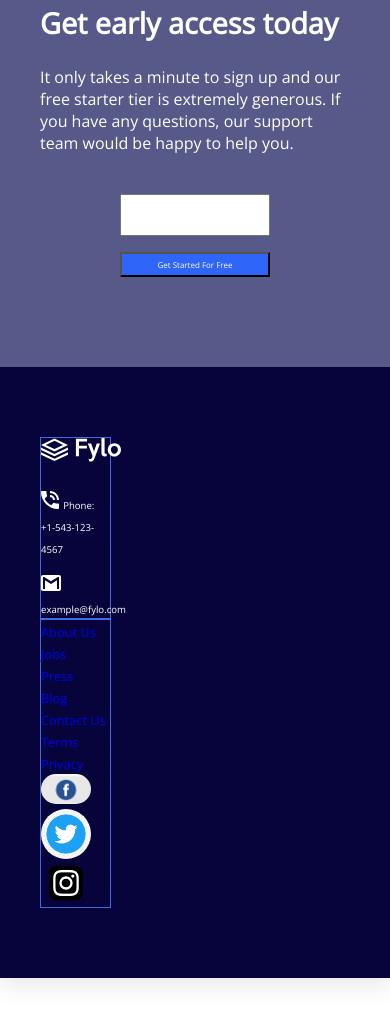
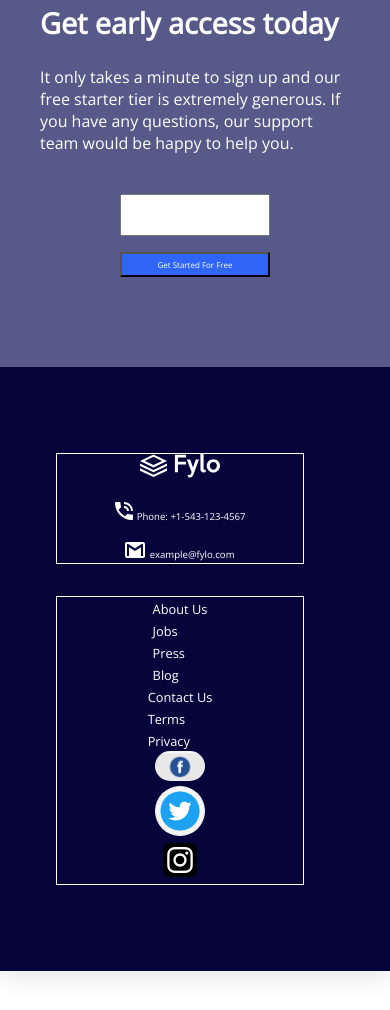
Before and after one commit to biggbhen/fylo-landing-page, a plain HTML site: page index.html in a window 390 px wide. Shown: the part 1729-2739 px from the top of the page. Drawn offline with nearby package versions, Linux system fonts and the light colour scheme.

Commit message:
arranged the mobile view some more

```diff
--- a/style.css
+++ b/style.css
@@ -201,11 +201,20 @@ footer {
   justify-content: space-between;
 }
 footer > * {
-  border: 1px solid royalblue;
+  margin: 1rem;
+  /* border: 1px solid royalblue; */
   width: 23%;
   color: white;
 }
-
+footer a {
+  color: white;
+}
+footer > div ul {
+  display: flex;
+  flex-direction: column;
+  padding: 0.625rem;
+  /* border: 1px solid; */
+}
 .logo {
   filter: brightness(0) invert(1);
   width: clamp(5rem, 10vw, 8rem);
@@ -234,6 +243,12 @@ footer > * {
     display: grid;
     grid-template-columns: 1fr;
   }
+  footer {
+    display: flex;
+  }
+  footer > * {
+    width: 40%;
+  }
 }
 .boxOne .emailsBox {
   grid-row: 1;
@@ -252,4 +267,11 @@ footer > * {
   .signUpForm button {
     width: 100%;
   }
+  footer > * {
+    display: flex;
+    flex-direction: column;
+    align-items: center;
+    border: 1px solid;
+    width: 80%;
+  }
 }
```
